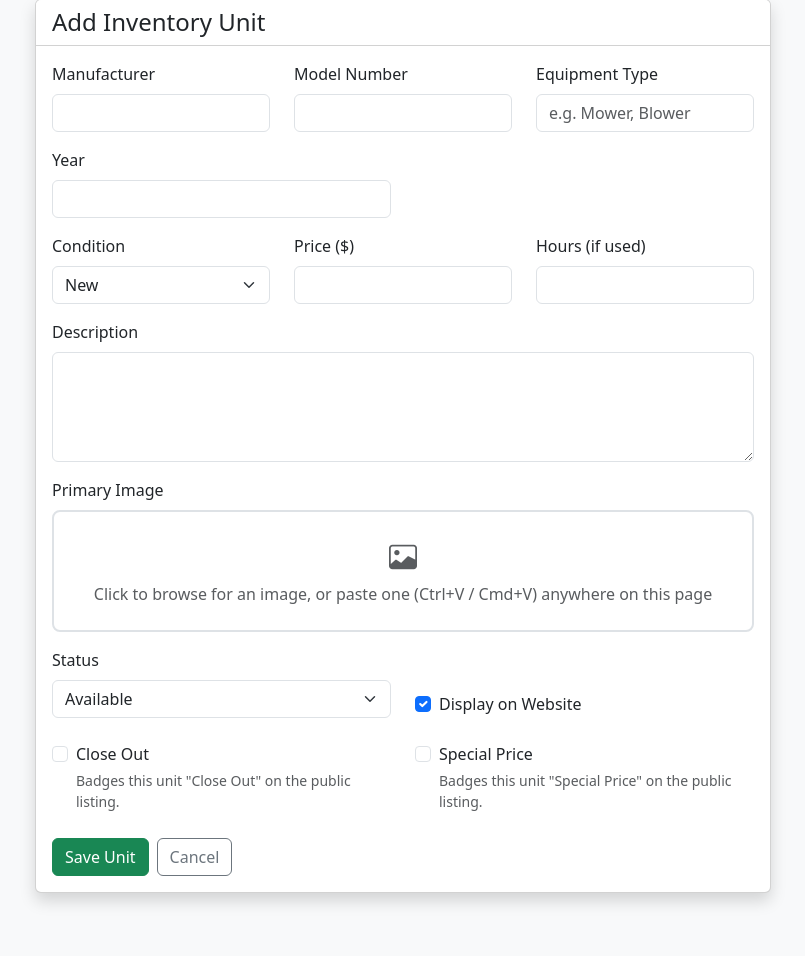
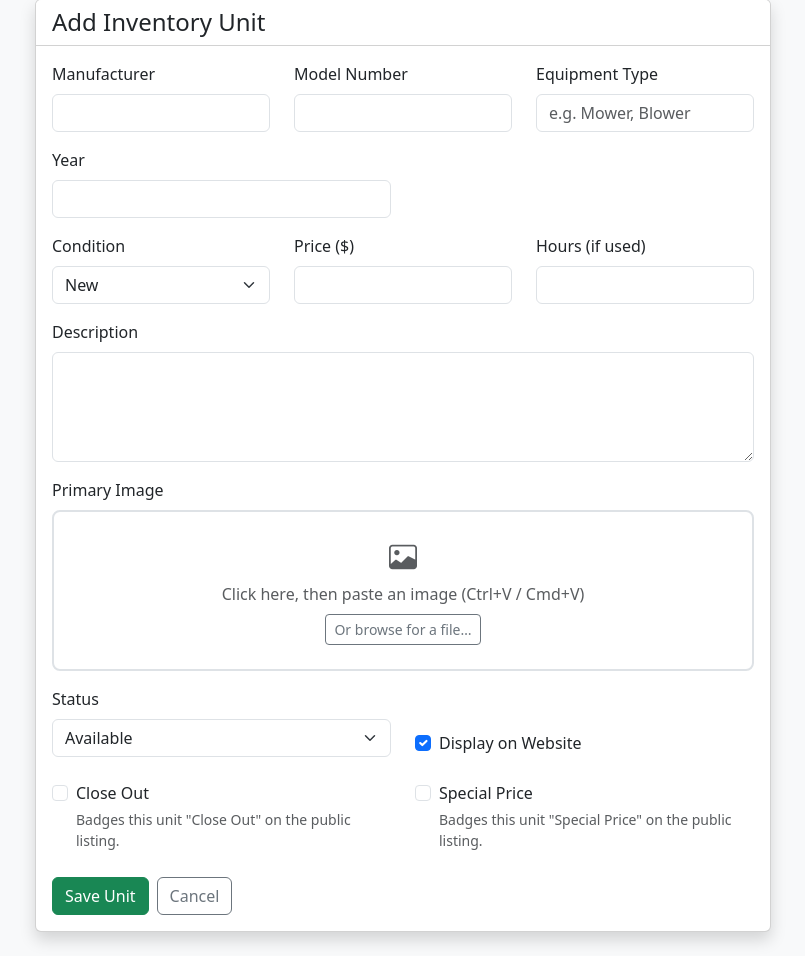
Before and after one commit to krp2203/Power_Equipment_SaaS, a Flask app: page /admin/inventory/add in a window 1280 px wide. Shown: the part 128-1084 px from the top of the page, without its empty margins (237-1042 px from the left). Before the commit the page ends 1032 px from the top, so only its background shows below. Run offline with Flask 3, Linux system fonts and the light colour scheme; a user stored in the database is signed in; tables that the repository leaves empty hold one stand-in row (values such as "Sample post"); some libraries are stand-ins or nearby versions.

Commit message:
Separate click-to-focus from click-to-browse on the image paste zone
Feedback: making the click zone bigger didn't help, because clicking
it still opened the file picker (it was wired to trigger the hidden
input) - so there was still no safe place to click before pasting.

Split the two actions apart: the zone itself (tabindex="0", so it's a
real focus target) now does nothing on click but focus and show a
visible "armed" state (border/background highlight on focus/blur) -
confident place to click, then Ctrl+V. A separate, explicit "Browse
for a file..." button inside the zone is the only thing that opens
the file picker now. Paste itself was already listening on the whole
document regardless of focus, so this is purely about giving a clear,
trustworthy place to click - not a behavior change to paste itself.

Co-Authored-By: Claude Sonnet 5 <noreply@anthropic.com>

```diff
--- a/app/modules/inventory/templates/inventory/form.html
+++ b/app/modules/inventory/templates/inventory/form.html
@@ -60,11 +60,14 @@
                     <div class="mb-3">
                         <label class="form-label">{{ form.primary_image.label }}</label>
                         {{ form.primary_image(class="d-none", id="primary-image-input") }}
-                        <div id="image-drop-zone" class="border border-2 border-dashed rounded-3 text-center py-4 px-3" style="cursor: pointer;">
+                        <div id="image-drop-zone" tabindex="0" class="border border-2 border-dashed rounded-3 text-center py-4 px-3" style="cursor: text; outline: none;">
                             <i class="bi bi-image fs-3 text-muted d-block mb-1"></i>
-                            <span id="image-drop-zone-text" class="text-muted">
-                                Click to browse for an image, or paste one (Ctrl+V / Cmd+V) anywhere on this page
+                            <span id="image-drop-zone-text" class="text-muted d-block mb-2">
+                                Click here, then paste an image (Ctrl+V / Cmd+V)
                             </span>
+                            <button type="button" id="browse-image-btn" class="btn btn-sm btn-outline-secondary">
+                                Or browse for a file&hellip;
+                            </button>
                         </div>
                         <div id="pasted-image-preview" class="mt-2" style="display: none;">
                             <small class="text-muted">Pasted image:</small><br>
@@ -158,15 +161,19 @@
 
         // Primary image: browse-via-click-zone + paste-to-upload. The real
         // <input type="file"> is hidden (d-none) because clicking it always
-        // pops the native OS file picker immediately - that made it
-        // impossible to tell where it was safe to paste instead, since the
-        // picker would hijack the click. The visible box triggers the
-        // hidden input on click (so browsing still works exactly as
-        // before) while paste listens on the whole document, so it works
-        // no matter what's focused - no special click-to-arm step needed.
+        // pops the native OS file picker immediately - clicking the zone
+        // used to do the same (triggering the hidden input), which meant
+        // there was never anywhere safe to click first and paste after.
+        // Now the zone itself is just a focusable (tabindex) click target
+        // that does nothing but focus + show it's "armed" - only the
+        // explicit "Browse..." button opens the file picker. Paste listens
+        // on the whole document regardless of focus, so clicking the zone
+        // isn't strictly required, but it gives a confident, visible place
+        // to click first.
         const imageInput = document.getElementById('primary-image-input');
         const dropZone = document.getElementById('image-drop-zone');
         const dropZoneText = document.getElementById('image-drop-zone-text');
+        const browseBtn = document.getElementById('browse-image-btn');
         const previewWrap = document.getElementById('pasted-image-preview');
         const previewImg = document.getElementById('pasted-image-preview-img');
 
@@ -178,8 +185,22 @@
             }
         }
 
-        if (dropZone && imageInput) {
-            dropZone.addEventListener('click', () => imageInput.click());
+        if (dropZone) {
+            dropZone.addEventListener('focus', () => {
+                dropZone.style.borderColor = 'var(--bs-primary, #0d6efd)';
+                dropZone.style.backgroundColor = 'rgba(13, 110, 253, 0.05)';
+            });
+            dropZone.addEventListener('blur', () => {
+                dropZone.style.borderColor = '';
+                dropZone.style.backgroundColor = '';
+            });
+        }
+
+        if (browseBtn && imageInput) {
+            browseBtn.addEventListener('click', (e) => {
+                e.stopPropagation();
+                imageInput.click();
+            });
             imageInput.addEventListener('change', () => {
                 if (imageInput.files && imageInput.files[0]) {
                     showSelectedImage(imageInput.files[0]);
```
